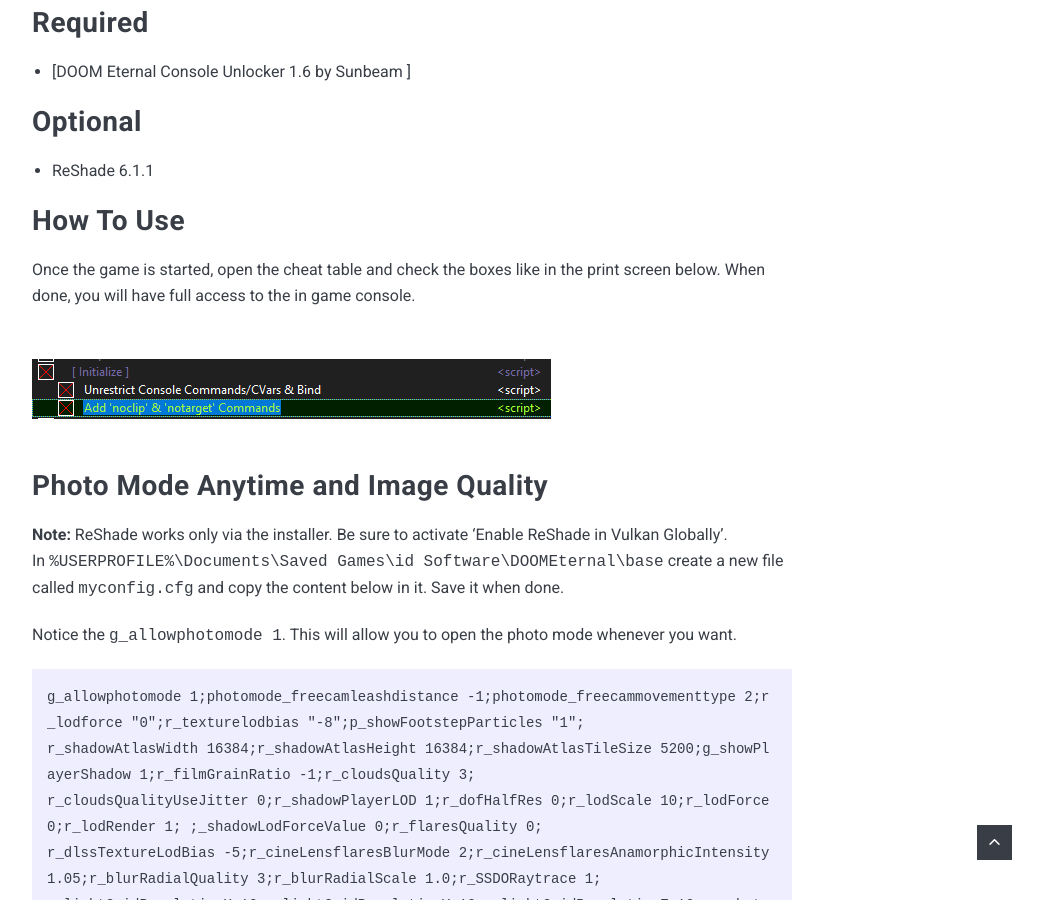
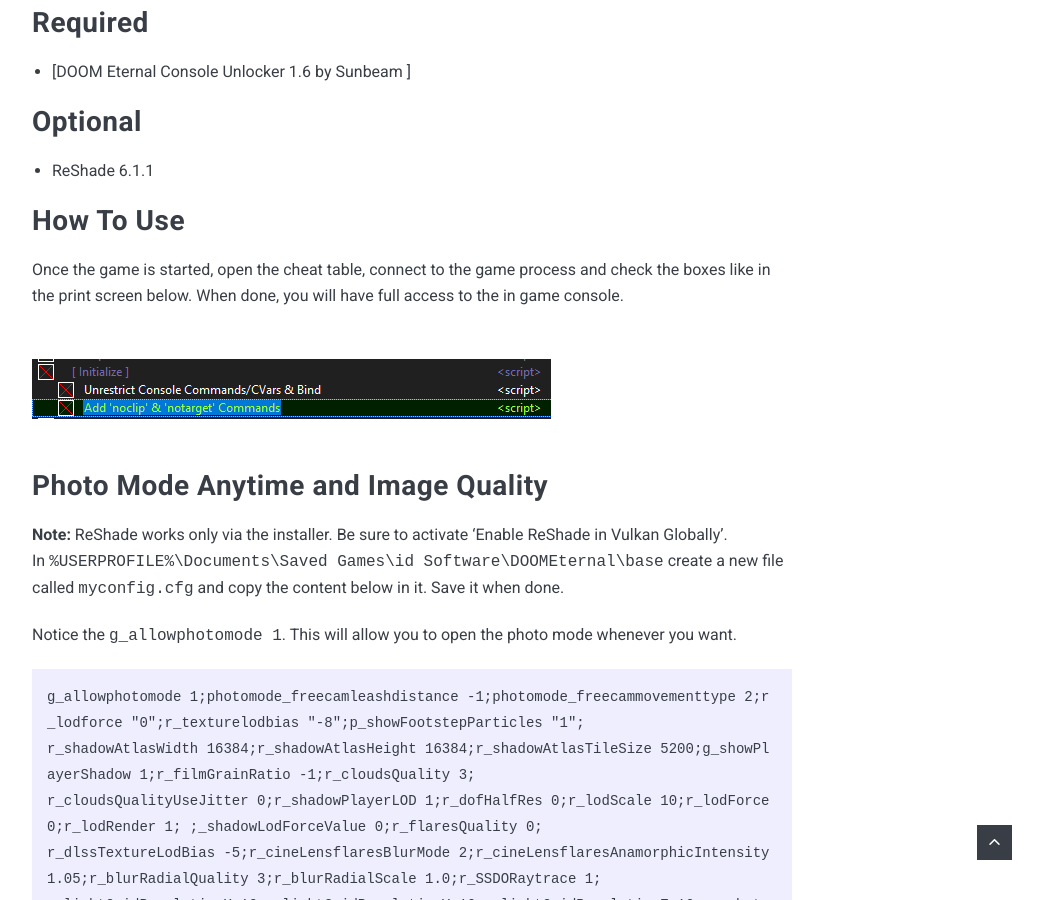
Before and after one commit to AnticOwl/anticowl.github.io, a Jekyll site: the page built from _posts/2024-07-21-Doom-Eternal.md, in a window 1280 px wide and 900 px high, scrolled down 1189 px. Shown: the whole window, without its empty margins (228-1271 px from the left). Built offline with Jekyll 4.4.1, drawn with Linux system fonts in a browser that asks for light colours; nearby versions of some CDN libraries.

Commit message:
Update 2024-07-21-Doom-Eternal.md

```diff
--- a/_posts/2024-07-21-Doom-Eternal.md
+++ b/_posts/2024-07-21-Doom-Eternal.md
@@ -17,7 +17,7 @@
 * ReShade 6.1.1
 
 ## How To Use
-Once the game is started, open the cheat table and check the boxes like in the print screen below.
+Once the game is started, open the cheat table, connect to the game process and check the boxes like in the print screen below.
 When done, you will have full access to the in game console.
 
 ![image](/images/DOOMEternal-01.png)
```
